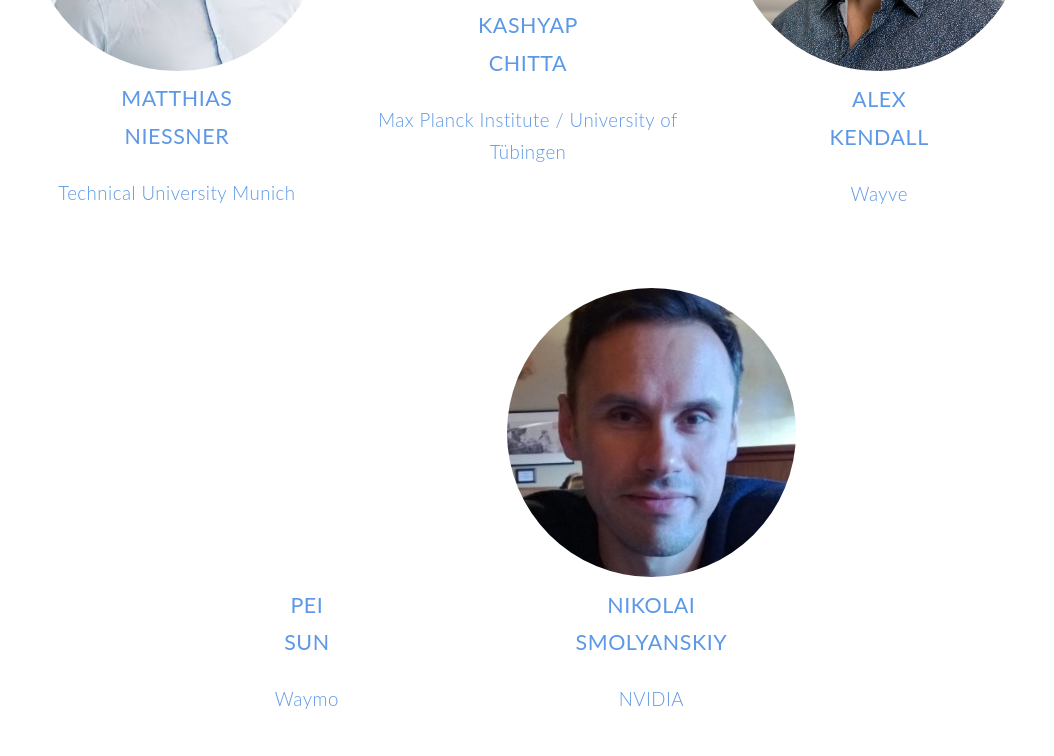
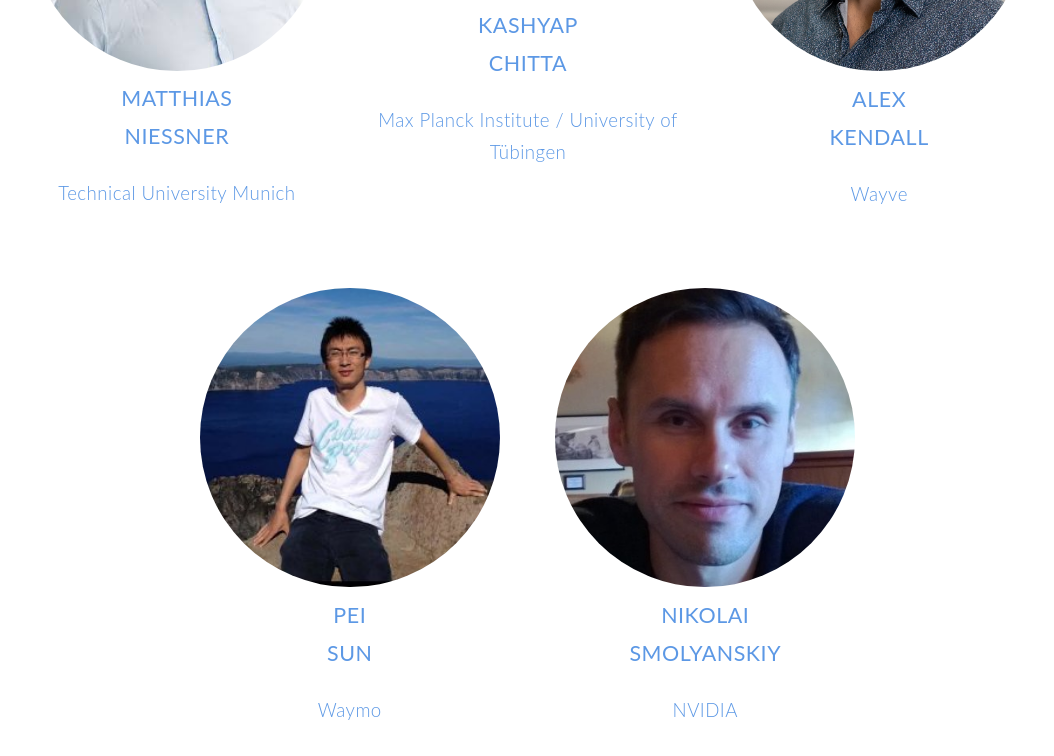
Before and after one commit to a-nau/E2EAD.github.io, a plain HTML site: page 2023.html in a window 1280 px wide. Shown: the part 4568-5324 px from the top of the page, without its empty margins (112-1166 px from the left). Drawn offline with Linux system fonts and the light colour scheme.

Commit message:
add bib img

```diff
--- a/2023.html
+++ b/2023.html
@@ -381,11 +381,11 @@
       </div>
     </div>
 
-    <div class="row" style="margin-left: 5em;margin-right: 5em;">
-      <div class="5u">
+    <div class="row" style="margin-left: 7em;margin-right: 7em;">
+      <div class="6u">
         <a href="https://scholar.google.com/citations?user=jcBxes8AAAAJ&hl=en" target="_blank">
           <section>
-            <img class="image-circle" src="images/blank.jpg" alt="Pei Sun" />
+            <img class="image-circle" src="images/ps_gs.jpeg" alt="Pei Sun" />
             <header>
               <h3>
                 <strong>Pei <br />Sun</strong>
@@ -395,7 +395,7 @@
           </section>
         </a>
       </div>
-      <div class="5u">
+      <div class="6u">
         <a href="https://scholar.google.com/citations?user=KxfefwgAAAAJ&hl=en" target="_blank">
           <section>
             <img class="image-circle" src="images/ns.jpeg" alt="Nikolai Smolyanskiy" />
```
Also changed, not shown: images/ps_gs.jpeg (added).
